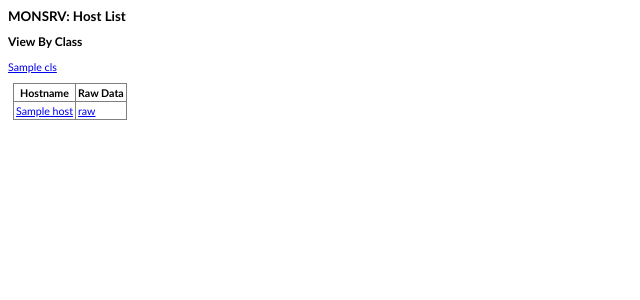
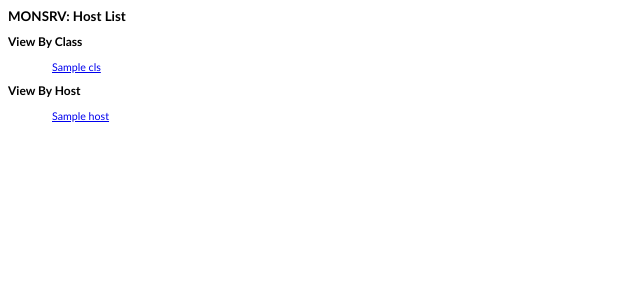
Before and after one commit to motlib/mon, a Flask app: template monsrv/monsrv/templates/index.html in a window 1280 px wide. Shown: the top 300 px of the page, without its empty margins (0-640 px from the left). Run offline with Flask 2, Linux system fonts and the light colour scheme; the template is opened without the code that fills it: most values are stand-ins (such as "Sample title", 1, 10 or a date in 2020).

Commit message:
Updated host and class list styles.

```diff
--- a/monsrv/monsrv/static/style.css
+++ b/monsrv/monsrv/static/style.css
@@ -72,6 +72,7 @@ p.devinfo {
     margin: 2pt;
 }
 
+
 /* Styles for data tables */
 
 .datatable, .datatable * th, .datatable * td {
@@ -87,3 +88,15 @@ p.devinfo {
 table.datatable tr:hover {
     background-color: wheat;
 }
+
+
+/* Inline list */
+
+ul.inlineline {
+    list-style-type: none;
+}
+
+ul.inlinelist li {
+    display: inline;
+    padding: 3pt;
+}
--- a/monsrv/monsrv/templates/index.html
+++ b/monsrv/monsrv/templates/index.html
@@ -3,44 +3,25 @@
 {% block title %}Host List{% endblock %}
 
 {% block content %}
-{#
-<table class="datatable">
-  <tr>
-    <th>Class Name</th>
-  </tr>
-  {% for cls in classes | sort%}
-  <tr>
-    <td>
-      <a href="{{ url_for('class_info', clsname=cls) }}">{{ cls }}</a>
-    </td>
-  </tr>
-  {% endfor %}
-</table>
-#}
 
 <h2>View By Class</h2>
-<p>
+
+<ul class="inlinelist">
   {% for cls in classes | sort%}
-  <a href="{{ url_for('class_info', clsname=cls) }}">{{ cls }}</a>
+  <li>
+    <a href="{{ url_for('class_info', clsname=cls) }}">{{ cls }}</a>
+  </li>
   {% endfor %}
-</p>
+</ul>
 
 
+<h2>View By Host</h2>
 
-<table class="datatable" style="margin:5px">
-  <tr>
-    <th>Hostname</th>
-    <th>Raw Data</th>
-  </tr>
+<ul class="inlinelist">
   {% for host in hosts | sort%}
-  <tr>
-    <td>
-      <a href="{{ url_for('host_info', host=host) }}">{{ host }}</a>
-    </td>
-    <td>
-      <a href="{{ url_for('raw_host_info', host=host) }}">raw</a>
-    </td>
-  </tr>
+  <li>
+    <a href="{{ url_for('host_info', host=host) }}">{{ host }}</a>
+  </li>
   {% endfor %}
-</table>
+</ul>
 {% endblock %}
```
